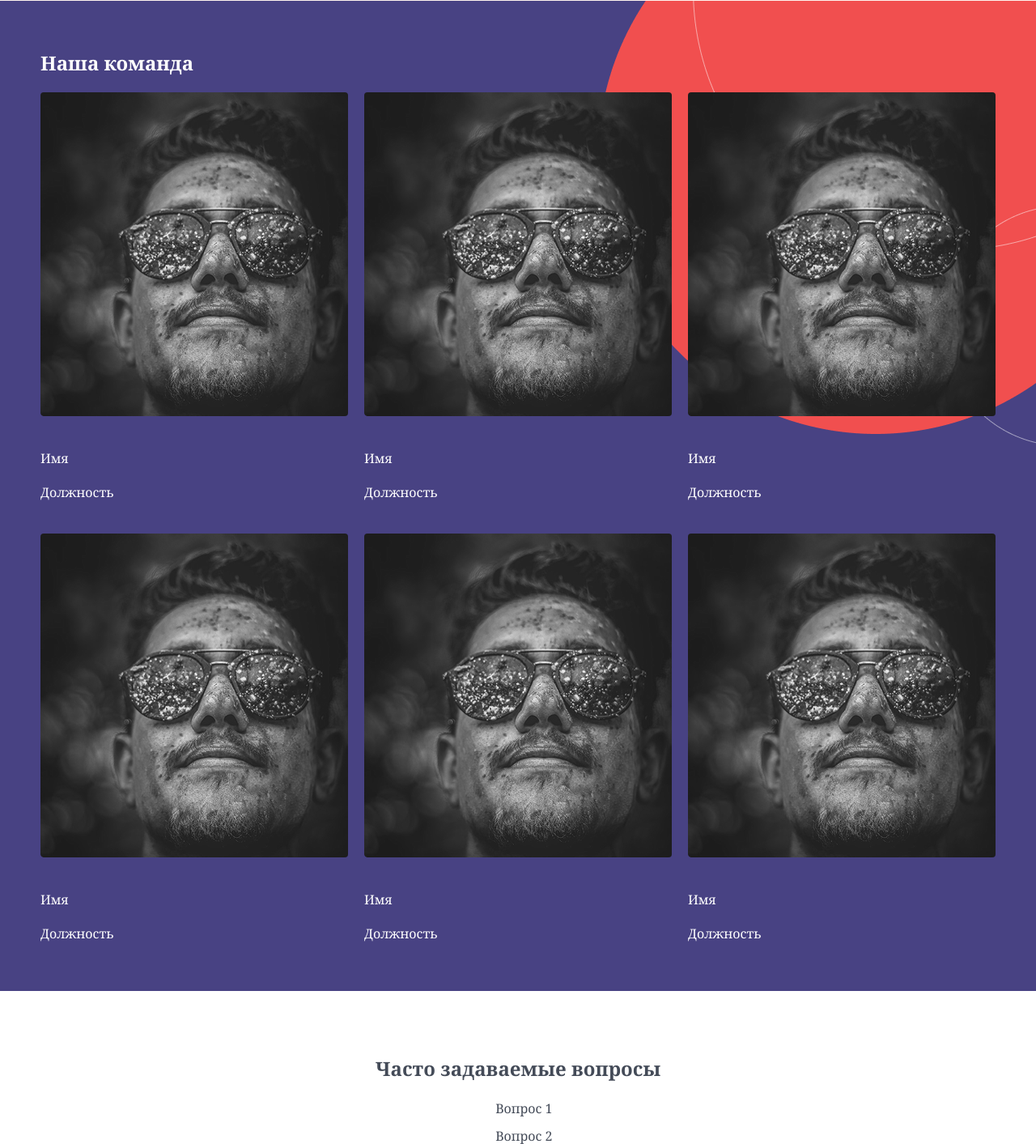
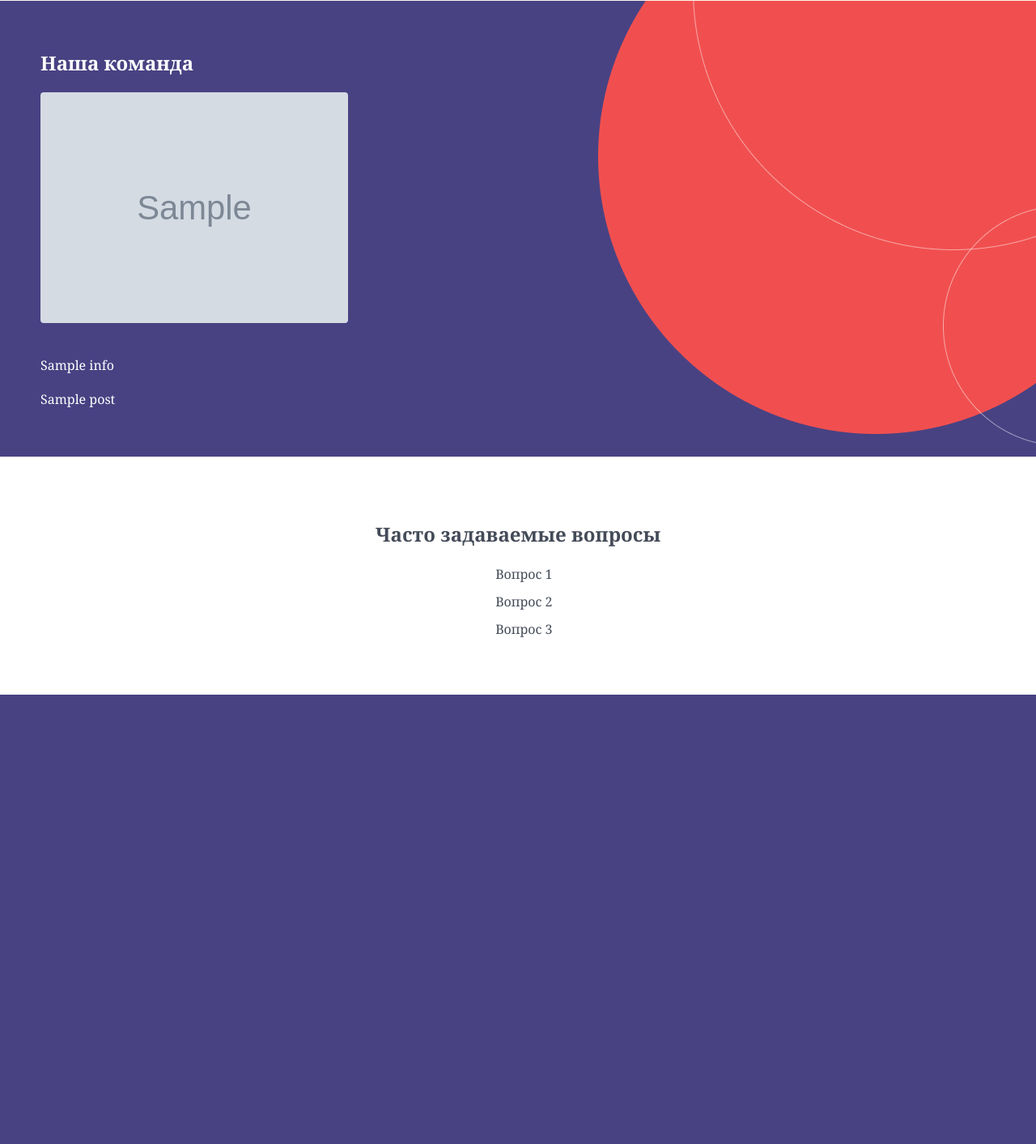
Before and after one commit to Nikolai124/Sneak-Max, a Flask app: template templates/index.html in a window 1280 px wide. Shown: the part 2357-3770 px from the top of the page at 81% size. After the commit the page ends 3215 px from the top, so only its background shows below. Run offline with Flask 3, Linux system fonts and the light colour scheme; the template is opened without the code that fills it: most values are stand-ins (such as "Sample title", 1, 10 or a date in 2020); grey boxes marked "Sample" are stand-in pictures.

Commit message:
добавил бэк для части сайт про команду

```diff
--- a/app.py
+++ b/app.py
@@ -9,7 +9,9 @@ with open("products.json", "r", encoding="utf-8") as file:
     product_list = json.load(file)
 with open("quiz.json", "r", encoding="utf-8") as file:
     quiz_list = json.load(file)
+with open("team.json", "r", encoding="utf-8") as file:
+    team_list = json.load(file)
 app = Flask(__name__)
 @app.route('/')
 def main():
-    return render_template('index.html', products=product_list, quiz=quiz_list)
+    return render_template('index.html', products=product_list, quiz=quiz_list, team=team_list)
--- a/templates/index.html
+++ b/templates/index.html
@@ -265,11 +265,11 @@
                 <div class="container">
                     <h2 class="team__title">Наша команда</h2>
                     <ul class="team__card grid list_reset">
-                        {% for _ in range(6) %}
+                        {% for info in team %}
                             <li class="team__item">
-                                <img class="team__img" src="{{ url_for('static', filename='img/site/team.png') }}">
-                                <p class="team__name">Имя</p>
-                                <span class="team__job">Должность</span>
+                                <img class="team__img" src="{{ url_for('static', filename='img/team/' + info.image) }}" alt="{{ info.name }}" class="img-team">
+                                <p class="team__name">{{ info.name }}</p>
+                                <span class="team__job">{{ info.post }}</span>
                             </li>
                         {% endfor %}
                     </ul>
```
